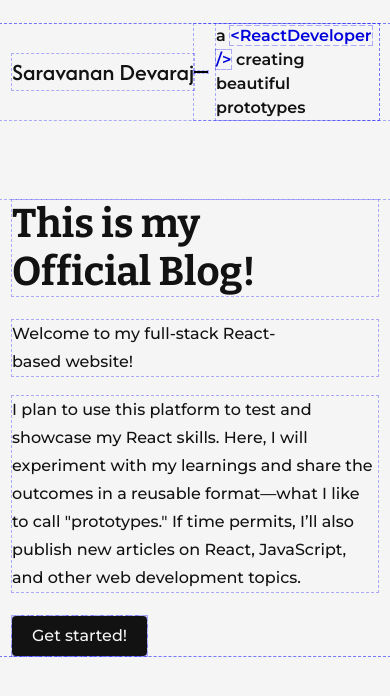
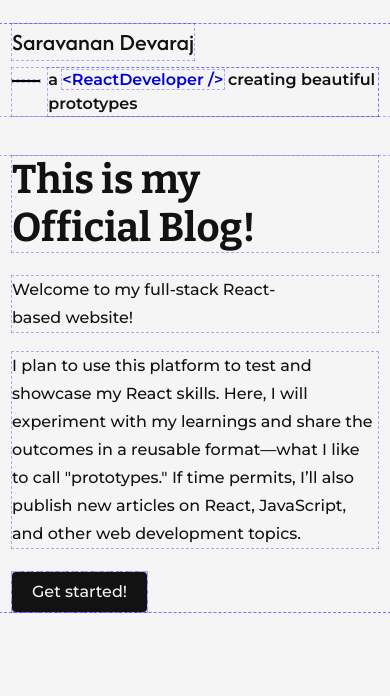
Before and after one commit to SaravananWD/learn-react, a Next.js app: page / in a window 390 px wide. Shown: the top 696 px of the page. Built offline with nearby package versions, Linux system fonts and the light colour scheme.

Commit message:
responsive setup

```diff
--- a/src/components/Header.js
+++ b/src/components/Header.js
@@ -2,6 +2,7 @@
 import React from "react";
 import styled from "styled-components";
 import space from "@/utils/space";
+import { device } from "@/style/breakpoints";
 
 function Header() {
   return (
@@ -25,11 +26,18 @@ export default Header;
 
 const StyledHeader = styled.header`
   display: flex;
-  justify-content: space-between;
-  max-width: var(--layout-max-width);
+  flex-direction: column;
+  gap: ${space(2)}px;
+  padding: 0 ${space(3)}px;
   margin: ${space(6)}px auto;
-  padding: 0 ${space(3)}px;
-  align-items: center;
+  align-items: flex-start;
+
+  @media ${device.laptop} {
+    flex-direction: row;
+    justify-content: space-between;
+    max-width: var(--layout-max-width);
+    align-items: center;
+  }
 `;
 
 const Logo = styled.div`
@@ -40,18 +48,27 @@ const Logo = styled.div`
 
 const Tagline = styled.div`
   display: flex;
-  justify-content: center;
-  align-items: center;
+  align-items: flex-start;
   font-weight: 600;
 
   .highlight {
     color: var(--color-primary);
   }
+
+  @media ${device.laptop} {
+    align-items: center;
+  }
 `;
 
-const Filler = styled.div`
+const Filler = styled.span`
+  display: inline-block;
   width: ${space(9)}px;
   height: 2px;
   background-color: black;
   margin-right: ${space(2)}px;
+  margin-top: ${space(3)}px;
+
+  @media ${device.laptop} {
+    margin-top: 0;
+  }
 `;
--- a/src/components/HomeIntro.js
+++ b/src/components/HomeIntro.js
@@ -4,11 +4,16 @@ import styled from "styled-components";
 import Button from "@/components/Button";
 import space from "@/utils/space";
 import Link from "next/link";
+import { device } from "@/style/breakpoints";
 
 const IntroWarpper = styled.div`
   max-width: var(--layout-max-width);
-  margin: ${space(20)}px auto;
+  margin: ${space(10)}px auto;
   padding: 0 ${space(3)}px;
+
+  @media ${device.laptop} {
+    margin: ${space(20)}px auto;
+  }
 `;
 
 function HomeIntro() {
--- /dev/null
+++ b/src/style/breakpoints.js
@@ -0,0 +1,6 @@
+export const device = {
+  tablet: `(min-width: 576px)`,
+  laptop: `(min-width: 768px)`,
+  desktop: `(min-width: 1028px)`,
+  Wide: `(min-width: 1600px)`,
+};
```
Also changed, not shown: src/app/global.css (+0 -7 lines), src/style/device.js (deleted, +0 -7 lines).
